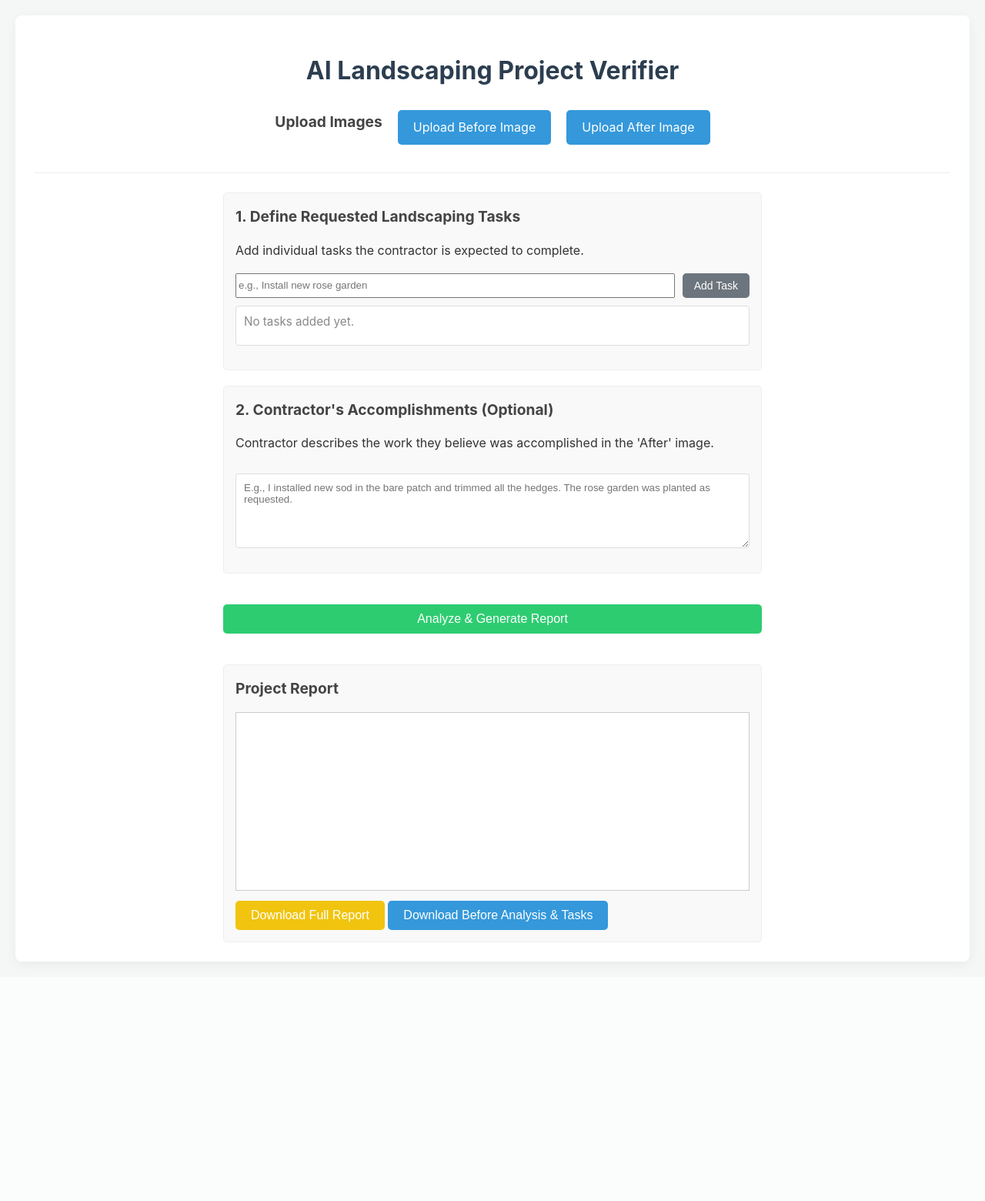
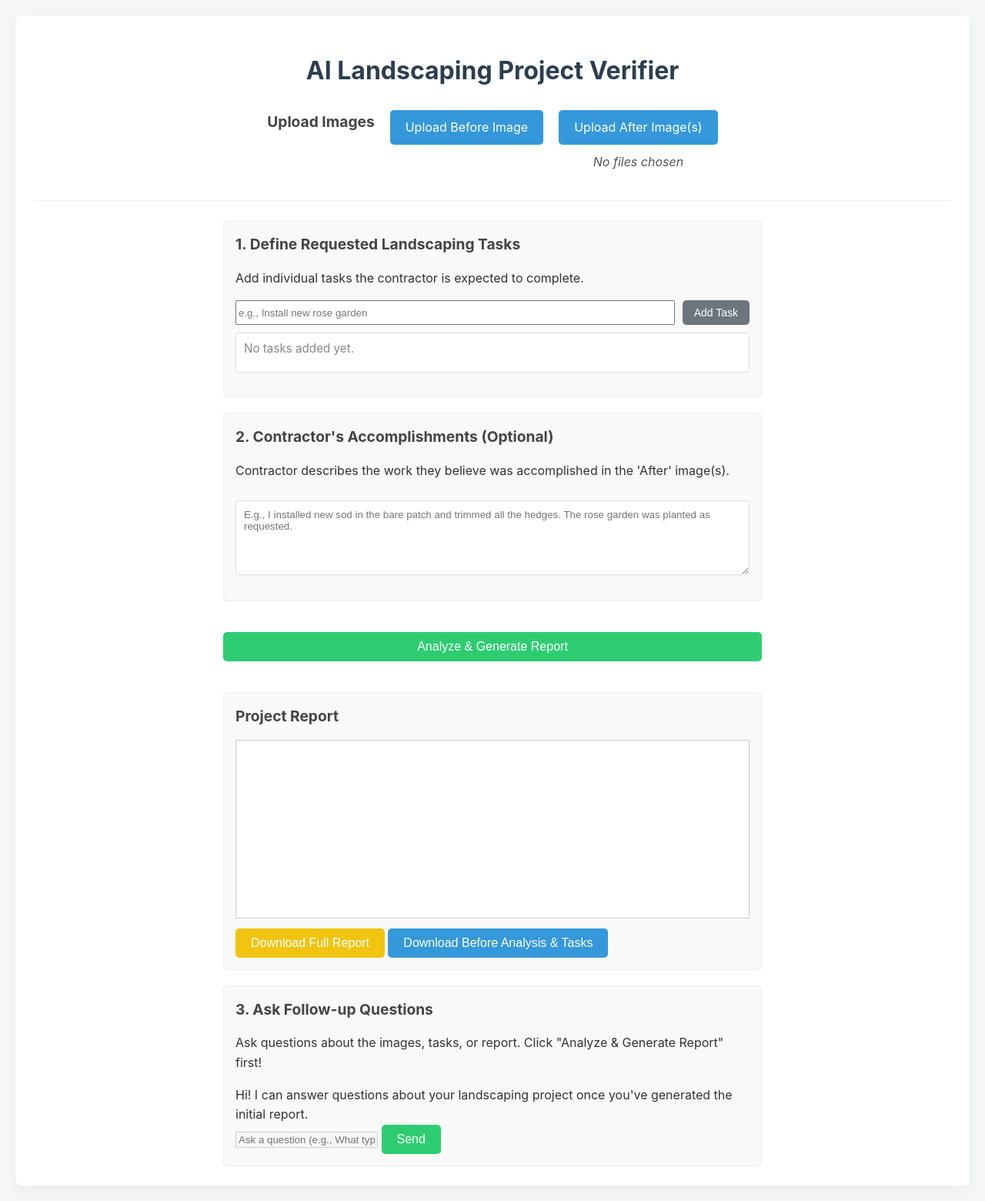
Before and after one commit to LokiMetaSmith/the_garden_app, a Flask app: page / in a window 1280 px wide. Shown: the whole page at 77% size. Before the commit the page ends 1254 px from the top, so only its background shows below. Run offline with Flask 3, Linux system fonts and the light colour scheme.

Commit message:
Update index.html

```diff
--- a/templates/index.html
+++ b/templates/index.html
@@ -18,9 +18,9 @@
                 <p id="beforeFileName" class="fileName"></p>
             </div>
             <div class="file-group">
-                <input type="file" id="afterImageUpload" accept="image/*">
-                <label for="afterImageUpload" class="button">Upload After Image</label>
-                <p id="afterFileName" class="fileName"></p>
+                <input type="file" id="afterImageUpload" accept="image/*" multiple>
+                <label for="afterImageUpload" class="button">Upload After Image(s)</label>
+                <p id="afterFileName" class="fileName">No files chosen</p>
             </div>
         </div>
 
@@ -39,7 +39,7 @@
 
                 <div class="section">
                     <h2>2. Contractor's Accomplishments (Optional)</h2>
-                    <p class="hint">Contractor describes the work they believe was accomplished in the 'After' image.</p>
+                    <p class="hint">Contractor describes the work they believe was accomplished in the 'After' image(s).</p>
                     <textarea id="contractorAccomplishments" placeholder="E.g., I installed new sod in the bare patch and trimmed all the hedges. The rose garden was planted as requested." rows="5"></textarea>
                 </div>
 
@@ -51,6 +51,20 @@
                     <button id="downloadReportBtn" class="button success">Download Full Report</button>
                     <button id="downloadBeforeTasksBtn" class="button">Download Before Analysis & Tasks</button>
                 </div>
+
+                <div class="section conversation-section">
+                    <h2>3. Ask Follow-up Questions</h2>
+                    <p class="hint">Ask questions about the images, tasks, or report. Click "Analyze & Generate Report" first!</p>
+                    <div id="chatHistory">
+                        <div class="ai-message">Hi! I can answer questions about your landscaping project once you've generated the initial report.</div>
+                    </div>
+                    <div class="chat-input-group">
+                        <input type="text" id="chatInput" placeholder="Ask a question (e.g., What type of grass is in the after images?)..." disabled>
+                        <button id="sendChatBtn" class="button primary" disabled>Send</button>
+                    </div>
+                    <div id="chatLoading" class="chat-loading-spinner"></div>
+                </div>
+
             </div>
         </div>
         <div id="loading" class="loading-spinner"></div>
```
